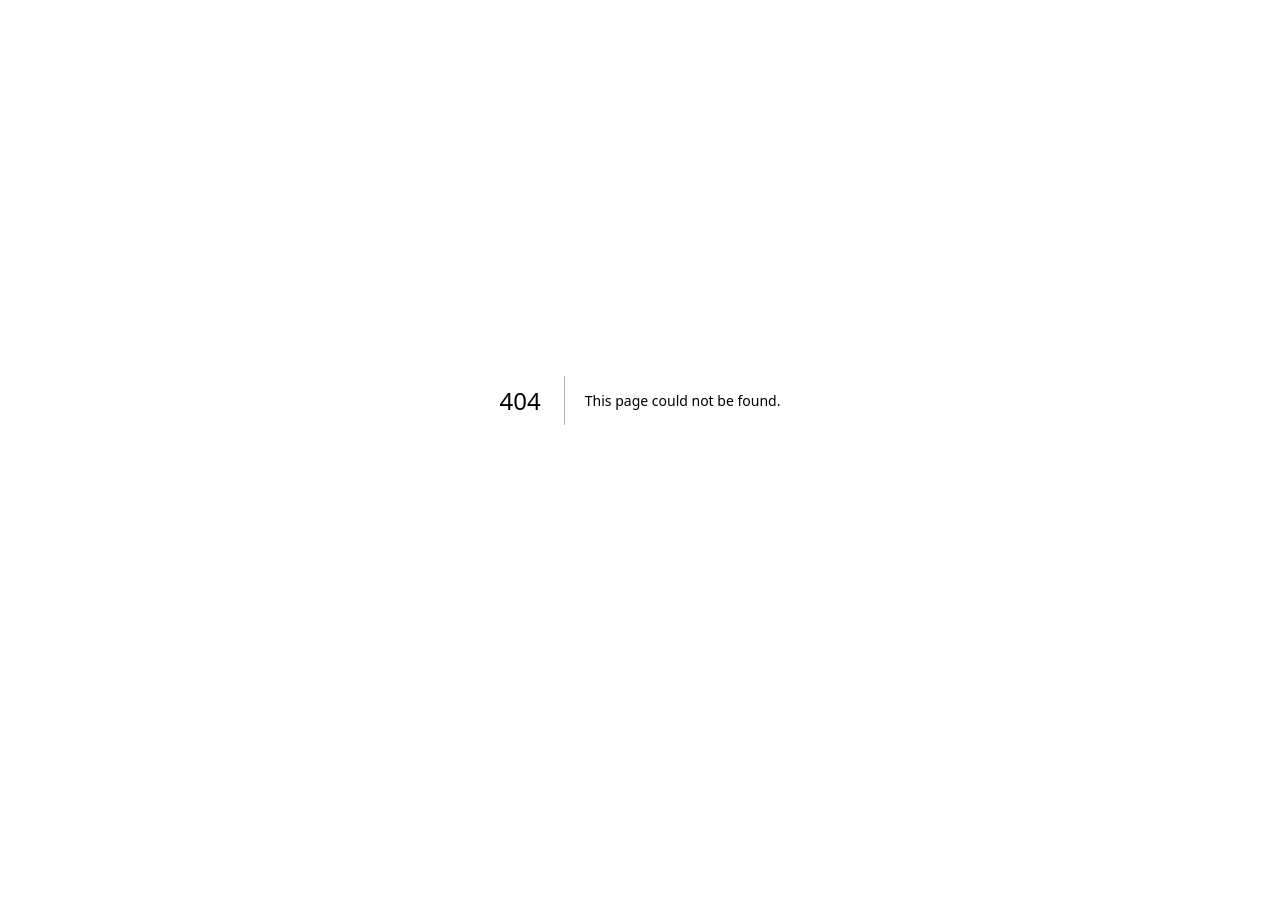
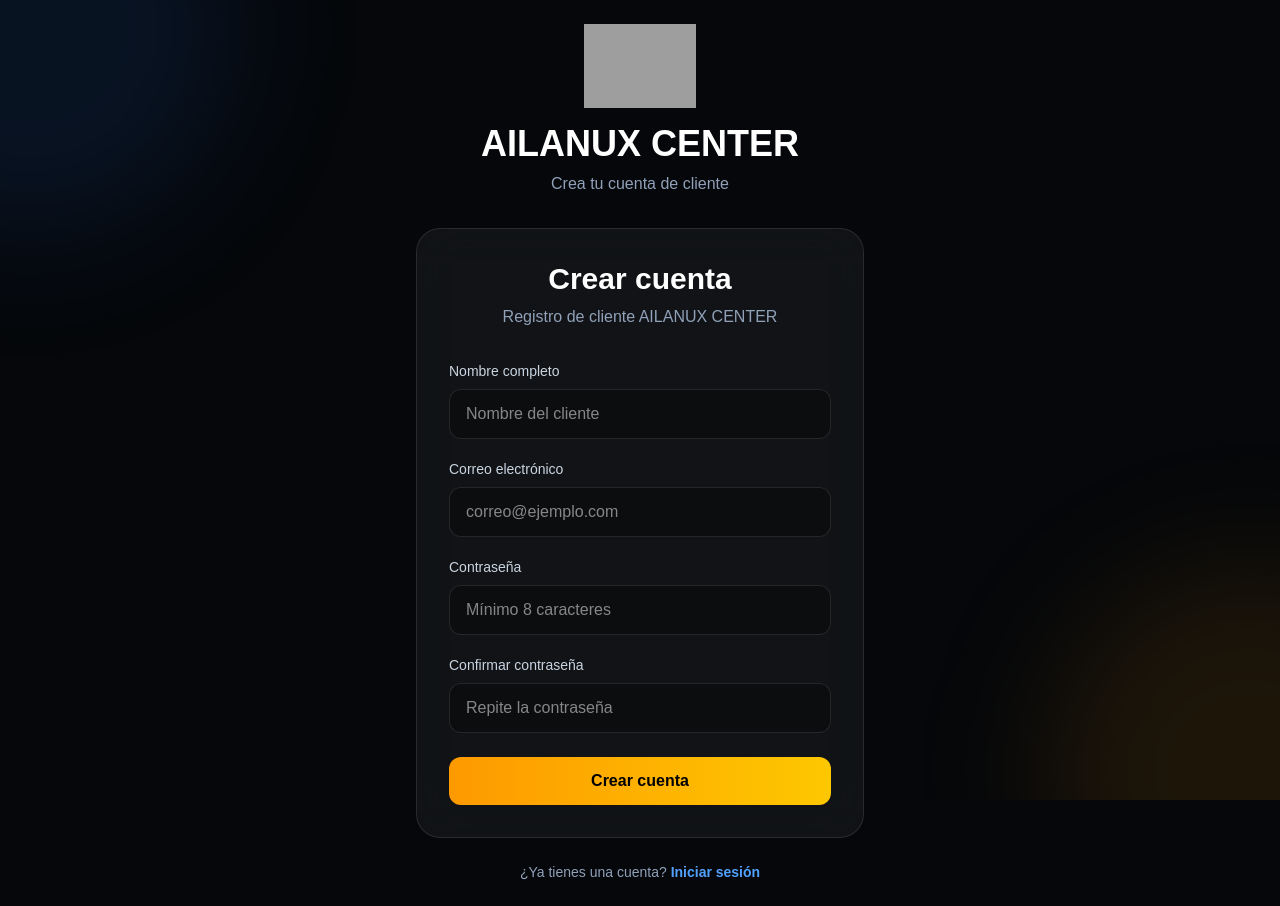
Before and after one commit to dominicaicedo19-ui/ailanux-center, a Next.js app: page /register in a window 1280 px wide. Before the commit this address had no page. Before the commit the page ends 800 px from the top, so only its background shows below. Built offline with nearby package versions, Linux system fonts and the light colour scheme; grey boxes are pictures that could not be loaded.

Commit message:
Versión 1.2 - Registro, verificación y recuperación de contraseña

```diff
--- a/app/components/loginForm.tsx
+++ b/app/components/loginForm.tsx
@@ -1,9 +1,18 @@
 "use client";
 
 import { FormEvent, useState } from "react";
-import { signInWithEmailAndPassword } from "firebase/auth";
+import {
+  sendPasswordResetEmail,
+  signInWithEmailAndPassword,
+  signOut,
+} from "firebase/auth";
+import {
+  doc,
+  serverTimestamp,
+  setDoc,
+} from "firebase/firestore";
 import { useRouter } from "next/navigation";
-import { auth } from "../../lib/firebase";
+import { auth, db } from "../../lib/firebase";
 
 export default function LoginForm() {
   const router = useRouter();
@@ -12,16 +21,78 @@ export default function LoginForm() {
   const [password, setPassword] = useState("");
   const [showPassword, setShowPassword] = useState(false);
   const [error, setError] = useState("");
+  const [message, setMessage] = useState("");
   const [loading, setLoading] = useState(false);
+  const [resetLoading, setResetLoading] = useState(false);
+
+  async function handlePasswordReset() {
+    setError("");
+    setMessage("");
+
+    const cleanEmail = email.trim();
+
+    if (!cleanEmail) {
+      setError("Escribe primero tu correo electrónico.");
+      return;
+    }
+
+    setResetLoading(true);
+
+    try {
+      auth.languageCode = "es";
+
+      await sendPasswordResetEmail(auth, cleanEmail);
+
+      setMessage(
+        "Te enviamos un correo para restablecer tu contraseña. Revisa también la carpeta de spam."
+      );
+    } catch {
+      setError(
+        "No se pudo enviar el correo de recuperación. Verifica la dirección escrita."
+      );
+    } finally {
+      setResetLoading(false);
+    }
+  }
 
   async function handleSubmit(event: FormEvent<HTMLFormElement>) {
     event.preventDefault();
     setError("");
+    setMessage("");
     setLoading(true);
 
     try {
-      await signInWithEmailAndPassword(auth, email.trim(), password);
-      router.push("/");
+      const credential = await signInWithEmailAndPassword(
+        auth,
+        email.trim(),
+        password
+      );
+
+      const user = credential.user;
+
+      if (!user.emailVerified) {
+        await signOut(auth);
+
+        setError(
+          "Debes verificar tu correo electrónico antes de ingresar. Revisa también la carpeta de spam."
+        );
+
+        return;
+      }
+
+      await setDoc(
+        doc(db, "users", user.uid),
+        {
+          uid: user.uid,
+          email: user.email?.toLowerCase() ?? email.trim().toLowerCase(),
+          emailVerified: true,
+          status: "active",
+          lastLoginAt: serverTimestamp(),
+        },
+        { merge: true }
+      );
+
+      router.replace("/");
     } catch {
       setError("Correo o contraseña incorrectos.");
     } finally {
@@ -62,7 +133,7 @@ export default function LoginForm() {
         />
       </div>
 
-      <div className="mb-6">
+      <div className="mb-3">
         <label
           htmlFor="password"
           className="mb-2 block text-sm text-slate-300"
@@ -92,6 +163,26 @@ export default function LoginForm() {
         </div>
       </div>
 
+      <button
+        type="button"
+        onClick={handlePasswordReset}
+        disabled={resetLoading}
+        className="mb-5 text-sm font-semibold text-blue-400 hover:text-blue-300 disabled:cursor-not-allowed disabled:opacity-60"
+      >
+        {resetLoading
+          ? "Enviando correo..."
+          : "¿Olvidaste tu contraseña?"}
+      </button>
+
+      {message && (
+        <div
+          role="status"
+          className="mb-5 rounded-xl border border-emerald-400/20 bg-emerald-500/10 px-4 py-3 text-sm text-emerald-300"
+        >
+          {message}
+        </div>
+      )}
+
       {error && (
         <div
           role="alert"
--- /dev/null
+++ b/app/components/logoutButton.tsx
@@ -0,0 +1,34 @@
+"use client";
+
+import { signOut } from "firebase/auth";
+import { useRouter } from "next/navigation";
+import { useState } from "react";
+import { auth } from "../../lib/firebase";
+
+export default function LogoutButton() {
+  const router = useRouter();
+  const [loading, setLoading] = useState(false);
+
+  async function handleLogout() {
+    setLoading(true);
+
+    try {
+      await signOut(auth);
+      router.replace("/login");
+    } catch {
+      alert("No se pudo cerrar la sesión. Inténtalo nuevamente.");
+      setLoading(false);
+    }
+  }
+
+  return (
+    <button
+      type="button"
+      onClick={handleLogout}
+      disabled={loading}
+      className="rounded-xl border border-red-400/20 bg-red-500/10 px-4 py-2 text-sm font-semibold text-red-300 transition hover:bg-red-500/20 disabled:cursor-not-allowed disabled:opacity-60"
+    >
+      {loading ? "Cerrando..." : "Cerrar sesión"}
+    </button>
+  );
+}
--- /dev/null
+++ b/app/components/registerForm.tsx
@@ -0,0 +1,172 @@
+"use client";
+
+import { FormEvent, useState } from "react";
+import {
+  createUserWithEmailAndPassword,
+  sendEmailVerification,
+  signOut,
+} from "firebase/auth";
+import { doc, serverTimestamp, setDoc } from "firebase/firestore";
+import { useRouter } from "next/navigation";
+import { auth, db } from "../../lib/firebase";
+
+export default function RegisterForm() {
+  const router = useRouter();
+
+  const [name, setName] = useState("");
+  const [email, setEmail] = useState("");
+  const [password, setPassword] = useState("");
+  const [confirmPassword, setConfirmPassword] = useState("");
+  const [error, setError] = useState("");
+  const [loading, setLoading] = useState(false);
+
+  async function handleSubmit(event: FormEvent<HTMLFormElement>) {
+    event.preventDefault();
+    setError("");
+
+    if (password.length < 8) {
+      setError("La contraseña debe tener mínimo 8 caracteres.");
+      return;
+    }
+
+    if (password !== confirmPassword) {
+      setError("Las contraseñas no coinciden.");
+      return;
+    }
+
+    setLoading(true);
+
+    try {
+      const credential = await createUserWithEmailAndPassword(
+        auth,
+        email.trim(),
+        password
+      );
+
+      await setDoc(doc(db, "users", credential.user.uid), {
+  uid: credential.user.uid,
+  name: name.trim(),
+  email: email.trim().toLowerCase(),
+  role: "client",
+  status: "pending-verification",
+  createdAt: serverTimestamp(),
+});
+
+await sendEmailVerification(credential.user);
+await signOut(auth);
+
+router.replace("/login?registered=true");
+    } catch {
+      setError(
+        "No se pudo crear la cuenta. Verifica el correo o utiliza otro."
+      );
+    } finally {
+      setLoading(false);
+    }
+  }
+
+  return (
+    <form
+      onSubmit={handleSubmit}
+      className="mx-auto mt-8 w-full max-w-md rounded-3xl border border-white/10 bg-white/5 p-8 backdrop-blur-xl"
+    >
+      <h2 className="text-center text-3xl font-bold text-white">
+        Crear cuenta
+      </h2>
+
+      <p className="mb-8 mt-2 text-center text-slate-400">
+        Registro de cliente AILANUX CENTER
+      </p>
+
+      <div className="mb-5">
+        <label htmlFor="name" className="mb-2 block text-sm text-slate-300">
+          Nombre completo
+        </label>
+
+        <input
+          id="name"
+          type="text"
+          value={name}
+          onChange={(event) => setName(event.target.value)}
+          placeholder="Nombre del cliente"
+          required
+          className="w-full rounded-xl border border-white/10 bg-black/30 px-4 py-3 text-white outline-none focus:border-blue-500"
+        />
+      </div>
+
+      <div className="mb-5">
+        <label htmlFor="email" className="mb-2 block text-sm text-slate-300">
+          Correo electrónico
+        </label>
+
+        <input
+          id="email"
+          type="email"
+          value={email}
+          onChange={(event) => setEmail(event.target.value)}
+          placeholder="correo@ejemplo.com"
+          autoComplete="email"
+          required
+          className="w-full rounded-xl border border-white/10 bg-black/30 px-4 py-3 text-white outline-none focus:border-blue-500"
+        />
+      </div>
+
+      <div className="mb-5">
+        <label
+          htmlFor="password"
+          className="mb-2 block text-sm text-slate-300"
+        >
+          Contraseña
+        </label>
+
+        <input
+          id="password"
+          type="password"
+          value={password}
+          onChange={(event) => setPassword(event.target.value)}
+          placeholder="Mínimo 8 caracteres"
+          autoComplete="new-password"
+          required
+          className="w-full rounded-xl border border-white/10 bg-black/30 px-4 py-3 text-white outline-none focus:border-blue-500"
+        />
+      </div>
+
+      <div className="mb-6">
+        <label
+          htmlFor="confirmPassword"
+          className="mb-2 block text-sm text-slate-300"
+        >
+          Confirmar contraseña
+        </label>
+
+        <input
+          id="confirmPassword"
+          type="password"
+          value={confirmPassword}
+          onChange={(event) => setConfirmPassword(event.target.value)}
+          placeholder="Repite la contraseña"
+          autoComplete="new-password"
+          required
+          className="w-full rounded-xl border border-white/10 bg-black/30 px-4 py-3 text-white outline-none focus:border-blue-500"
+        />
+      </div>
+
+      {error && (
+        <div
+          role="alert"
+          className="mb-5 rounded-xl border border-red-400/20 bg-red-500/10 px-4 py-3 text-sm text-red-300"
+        >
+          {error}
+        </div>
+      )}
+
+      <button
+        type="submit"
+        disabled={loading}
+        className="w-full rounded-xl bg-gradient-to-r from-amber-500 to-yellow-400 py-3 font-bold text-black transition hover:scale-[1.02] disabled:cursor-not-allowed disabled:opacity-60"
+      >
+        {loading ? "Creando cuenta..." : "Crear cuenta"}
+      </button>
+    </form>
+  );
+}
--- a/app/page.tsx
+++ b/app/page.tsx
@@ -5,6 +5,7 @@ import Header from "./components/header";
 import DashboardCards from "./components/dashboardCards";
 import GrowthChart from "./components/growthChart";
 import AuthGuard from "./components/authGuard";
+import LogoutButton from "./components/logoutButton";
 
 type Currency = "USD" | "USC";
 
@@ -87,6 +88,10 @@ return {
 
       <div className="relative mx-auto flex min-h-screen max-w-6xl flex-col px-5 py-8 sm:px-8">
         <Header />
+        <div className="mb-6 flex justify-end">
+  <LogoutButton />
+</div>
+
 <DashboardCards
   capital={capital}
   currency={currency}
--- /dev/null
+++ b/app/register/page.tsx
@@ -0,0 +1,47 @@
+import Image from "next/image";
+import Link from "next/link";
+import RegisterForm from "../components/registerForm";
+
+export default function RegisterPage() {
+  return (
+    <main className="flex min-h-screen items-center justify-center bg-[#05070a] p-6">
+      <div className="fixed inset-0 overflow-hidden">
+        <div className="absolute left-[-180px] top-[-180px] h-[420px] w-[420px] rounded-full bg-blue-500/10 blur-3xl" />
+        <div className="absolute bottom-[-180px] right-[-180px] h-[420px] w-[420px] rounded-full bg-amber-500/10 blur-3xl" />
+      </div>
+
+      <div className="relative z-10 w-full">
+        <div className="mb-6 text-center">
+          <Image
+            src="/images/logo-ailanux.png"
+            alt="Logo de AILANUX PRO"
+            width={112}
+            height={112}
+            priority
+            className="mx-auto mb-4 h-auto w-28"
+          />
+
+          <h1 className="text-4xl font-bold text-white">
+            AILANUX CENTER
+          </h1>
+
+          <p className="mt-2 text-slate-400">
+            Crea tu cuenta de cliente
+          </p>
+        </div>
+
+        <RegisterForm />
+
+        <p className="mt-6 text-center text-sm text-slate-400">
+          ¿Ya tienes una cuenta?{" "}
+          <Link
+            href="/login"
+            className="font-semibold text-blue-400 hover:text-blue-300"
+          >
+            Iniciar sesión
+          </Link>
+        </p>
+      </div>
+    </main>
+  );
+}
--- a/lib/firebase.ts
+++ b/lib/firebase.ts
@@ -1,5 +1,6 @@
 import { getApps, initializeApp } from "firebase/app";
 import { getAuth } from "firebase/auth";
+import { getFirestore } from "firebase/firestore";
 
 const firebaseConfig = {
   apiKey: "AIzaSyABJ4lwdI0_D-fpmg4xri-ed9iCuI5Xb4g",
@@ -10,9 +11,12 @@ const firebaseConfig = {
   appId: "1:206558404080:web:11eb8e8cb9eff41a9b1135",
 };
 
-const app = getApps().length === 0
-  ? initializeApp(firebaseConfig)
-  : getApps()[0];
+const app =
+  getApps().length === 0
+    ? initializeApp(firebaseConfig)
+    : getApps()[0];
 
 export const auth = getAuth(app);
+export const db = getFirestore(app);
+
 export default app;
```
